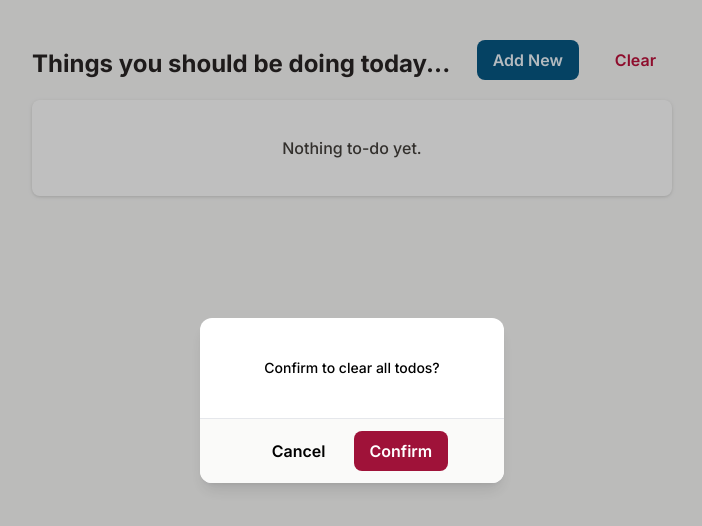
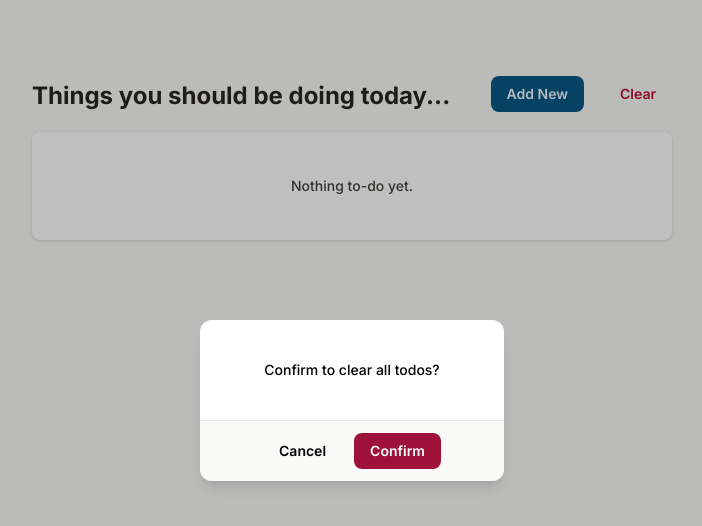
Before and after one commit to AforSmithz/to-do-app-next, a Next.js app: page / in a window 1280 px wide. Both pictures are taken after a click on the element "Clear". Shown: the top 526 px of the page, without its empty margins (288-990 px from the left). Built offline with nearby package versions, Linux system fonts and the light colour scheme.

Commit message:
fix: change several font and container sizing

```diff
--- a/app/page.tsx
+++ b/app/page.tsx
@@ -32,7 +32,7 @@ export default function Home() {
   };
 
   return (
-    <main className="bg-[#fafaf9] h-screen w-full flex flex-col items-center justify-start gap-5 pt-10 sm:pt-0 px-4 sm:px-8 md:px-16 lg:px-32 xl:px-80">
+    <main className="bg-[#fafaf9] h-screen w-full flex flex-col items-center justify-start gap-5 pt-8 px-4 sm:px-8 md:px-16 lg:px-32 xl:px-80">
       <Heading
         isAdding={isAdding}
         setIsAdding={setIsAdding}
--- a/app/ui/Button.tsx
+++ b/app/ui/Button.tsx
@@ -9,7 +9,7 @@ export default function Button({ text, handler, className }: ButtonProps) {
   return (
     <div
       onClick={handler}
-      className={`font-semibold text-sm sm:text-base cursor-pointer rounded-lg px-4 py-2 flex items-center justify-center ${className} `}
+      className={`font-semibold text-sm cursor-pointer rounded-lg px-4 py-2 flex items-center justify-center ${className} `}
     >
       {text}
     </div>
--- a/app/ui/NewTask.tsx
+++ b/app/ui/NewTask.tsx
@@ -67,7 +67,7 @@ export default function NewTask({
           initial={"initial"}
           animate={"animate"}
           exit={"exit"}
-          className="z-0 w-full flex flex-wrap sm:flex-nowrap justify-between items-start"
+          className="z-0 w-full flex flex-wrap sm:flex-nowrap justify-between items-start px-3 pt-2"
           onSubmit={handleSubmit}
         >
           <div className="flex flex-col w-full sm:w-auto flex-grow gap-2">
@@ -78,7 +78,7 @@ export default function NewTask({
               name="to-do"
               onChange={handleChange}
               value={values["to-do"]}
-              className="bg-[#fafaf9] outline-none w-full resize-none"
+              className="bg-[#fafaf9] outline-none w-full resize-none placeholder:leading-10 placeholder:text-stone-300"
             />
             <div className="text-to-do-error text-xs">
               {errors["to-do"] && touched["to-do"] && errors["to-do"]}
@@ -87,14 +87,14 @@ export default function NewTask({
           <div className="flex items-center justify-center gap-5">
             <div
               onClick={() => setIsAdding(false)}
-              className="text-to-do-blue text-sm sm:text-base font-semibold cursor-pointer flex items-center justify-center "
+              className="text-to-do-blue text-sm font-semibold cursor-pointer flex items-center justify-center "
             >
               Cancel
             </div>
             <button
               type="submit"
               disabled={isSubmitting}
-              className="bg-to-do-blue text-to-do-white text-sm sm:text-base font-semibold cursor-pointer rounded-lg px-4 py-2 flex items-center justify-center "
+              className="bg-to-do-blue text-to-do-white text-sm font-semibold cursor-pointer rounded-lg px-4 py-2 flex items-center justify-center "
             >
               Create
             </button>
--- a/app/ui/NoneCard.tsx
+++ b/app/ui/NoneCard.tsx
@@ -6,7 +6,7 @@ export default function NoneCard() {
       layout
       className="w-full flex flex-col items-center justify-center"
     >
-      <div className=" bg-white drop-shadow text-to-do-black font-medium w-full flex items-center justify-center rounded-lg p-9">
+      <div className=" bg-white drop-shadow text-to-do-black font-medium text-sm w-full flex items-center justify-center rounded-lg p-11">
         Nothing to-do yet.
       </div>
     </motion.section>
--- a/app/ui/modal.tsx
+++ b/app/ui/modal.tsx
@@ -16,10 +16,14 @@ export default function Modal({ setModal, handleClear }: ModalProps) {
                 Confirm to clear all todos?
               </p>
             </div>
-            <div className="bg-stone-50 border-t border-solid border-blueGray-200 px-8 py-3 flex items-center justify-center gap-3  rounded-b-xl">
-              <Button text="Cancel" handler={() => setModal(false)} />
+            <div className="bg-stone-50 border-t border-solid border-blueGray-200 px-8 py-3 flex items-center justify-center gap-3 rounded-b-xl">
               <Button
-                className="bg-button-red text-white"
+                className="px-10"
+                text="Cancel"
+                handler={() => setModal(false)}
+              />
+              <Button
+                className="bg-button-red text-white px-10"
                 text="Confirm"
                 handler={handleClear}
               />
```
